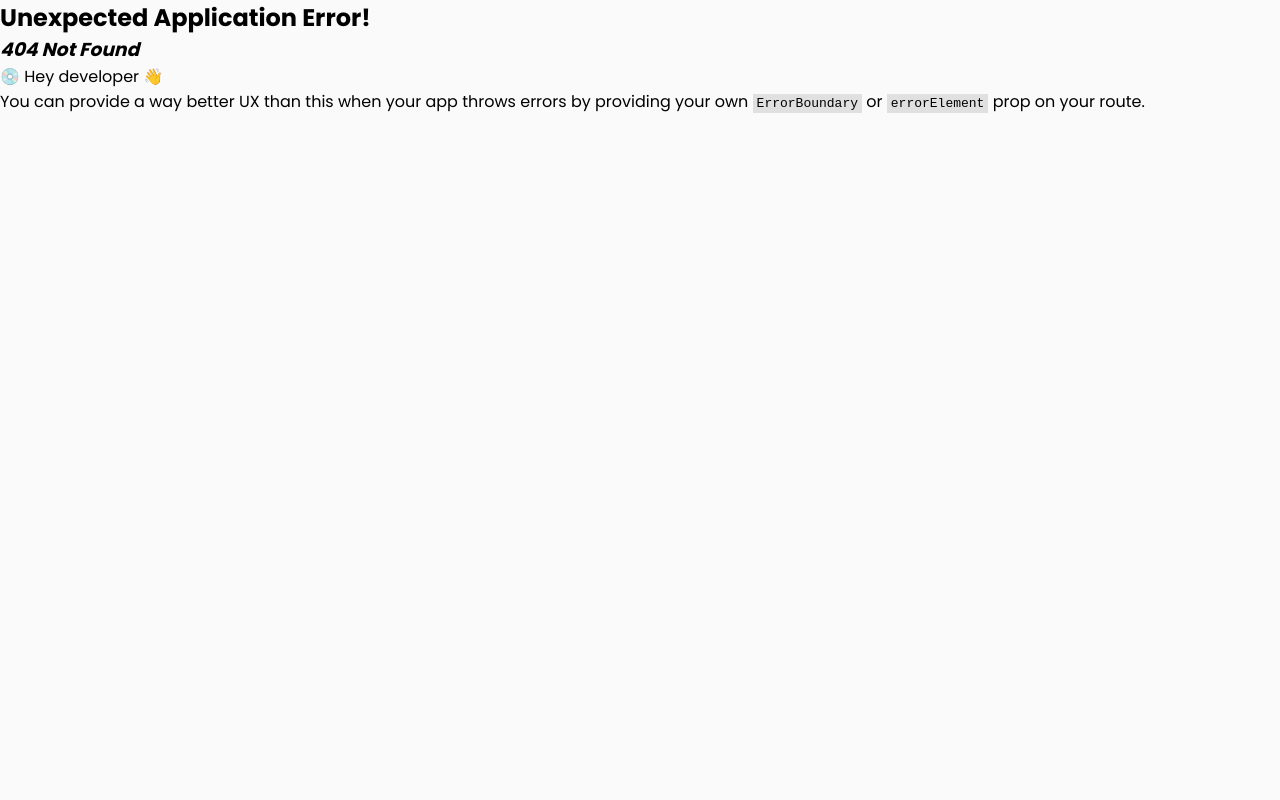
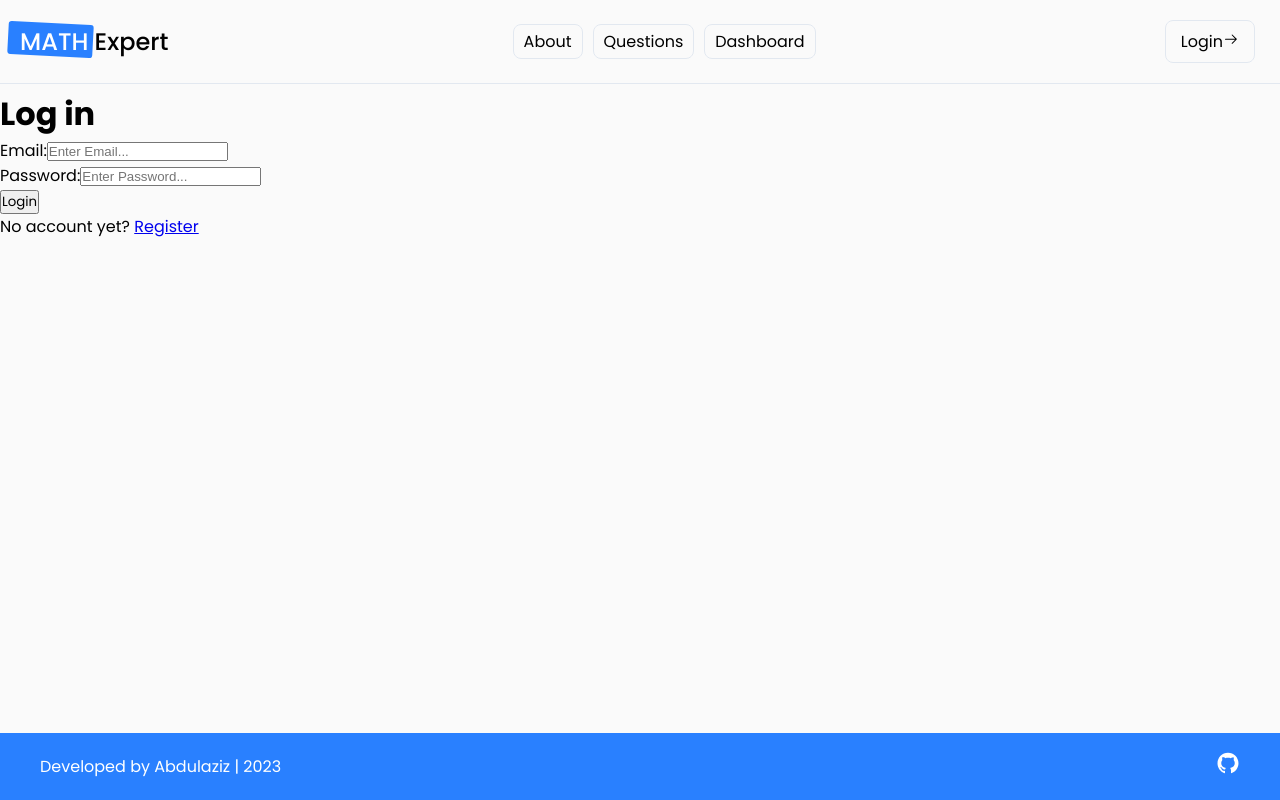
Before and after one commit to iamalaziz/math-expert, a React (Create React App) app in the folder frontend/: page /login in a window 1280 px wide. Before the commit this address had no page. Built offline with nearby package versions, Linux system fonts and the light colour scheme.

Commit message:
login form start

```diff
--- a/frontend/src/components/App/App.js
+++ b/frontend/src/components/App/App.js
@@ -1,4 +1,4 @@
-import Header from '../Nav/Header';
+import Header from '../Header/Header';
 import Footer from '../Footer/Footer';
 import { Outlet } from 'react-router-dom';
 import './_app.scss';
--- a/frontend/src/components/App/_app.scss
+++ b/frontend/src/components/App/_app.scss
@@ -6,6 +6,8 @@
     main {
       flex: auto;
       overflow: hidden;
+      padding-top: 90px;
+      // needs to be changed after header is done
     }
   }
 }
--- a/frontend/src/components/Nav/Header.jsx
+++ b/frontend/src/components/Header/Header.jsx
@@ -1,13 +1,15 @@
 import React from 'react';
 import { Link } from 'react-router-dom';
+
+import { GoArrowRight } from 'react-icons/go';
 import './_header.scss';
 
 const Header = () => {
   return (
     <header>
       <div className="container">
-        <h1>
-          <span className="paint">MATH</span> Trainer
+        <h1 className="logo">
+          <span className="paint">MATH</span> Expert
         </h1>
         <nav>
           <ul>
@@ -22,6 +24,12 @@ const Header = () => {
             </li>
           </ul>
         </nav>
+        <Link to="/login" className="login-btn">
+          Login
+          <span>
+            <GoArrowRight />
+          </span>
+        </Link>
       </div>
     </header>
   );
--- /dev/null
+++ b/frontend/src/components/Header/_header.scss
@@ -0,0 +1,57 @@
+header {
+  border-bottom: 1px solid rgb(226, 232, 240);
+  position: fixed;
+  top: 0;
+  left: 0;
+  width: 100%;
+  .container {
+    max-width: 80rem;
+    display: flex;
+    justify-content: space-between;
+    align-items: center;
+    margin: auto;
+    padding: 20px;
+    .logo {
+      font-size: 1.5rem;
+      font-weight: 500;
+      position: relative;
+      .paint {
+        &::after {
+          transform: rotate(3deg);
+          width: 125%;
+          left: -18%;
+          top: -5%;
+        }
+      }
+
+    }
+    ul {
+      display: flex;
+      li {
+        list-style-type: none;
+        a {
+          text-decoration: none;
+          color: black;
+          padding: 5px 10px;
+          border: 1px solid rgb(226, 232, 240);
+          border-radius: 8px;
+          margin: 0 5px;
+          &:hover {
+            background-color: rgba(229, 231, 235, 0.5);
+          }
+        }
+      }
+    }
+    .login-btn {
+      text-decoration: none;
+      color: black;
+      padding: 8px 15px;
+      border: 1px solid rgb(226, 232, 240);
+      border-radius: 8px;
+      margin: 0 5px;
+      &:hover {
+        background-color: rgba(229, 231, 235, 0.5);
+      }
+    }
+  }
+}
--- a/frontend/src/components/Nav/_header.scss
+++ /dev/null
@@ -1,16 +0,0 @@
-.container {
-  display: flex;
-  justify-content: space-between;
-  ul {
-    display: flex;
-    li {
-      list-style-type: none;
-      a {
-        text-decoration: none;
-        color: black;
-        padding: 10px;
-        border: 1px solid black;
-      }
-    }
-  }
-}
--- a/frontend/src/index.js
+++ b/frontend/src/index.js
@@ -6,6 +6,7 @@ import HomeScreen from './screens/HomeScreen';
 import QuestionsScreen from './screens/QuestionsScreen/QuestionsScreen';
 import TestScreen from './screens/TestScreen/TestScreen';
 import DashboardScreen from './screens/DashboardScreen';
+import LoginScreen from './screens/LoginScreen/LoginScreen';
 
 import { Provider } from 'react-redux';
 import store from './store.js';
@@ -24,6 +25,7 @@ const router = createBrowserRouter(
       <Route path="/questions" element={<QuestionsScreen />}></Route>
       <Route path="/questions/:id" element={<TestScreen />}></Route>
       <Route path="/dashboard" element={<DashboardScreen />}></Route>
+      <Route path="/login" element={<LoginScreen />}></Route>
     </Route>
   )
 );
--- a/frontend/src/index.scss
+++ b/frontend/src/index.scss
@@ -6,14 +6,38 @@
   margin: 0;
   padding: 0;
   box-sizing: border-box;
-  // outline: 1px solid red;
+  // outline: 1px solid rgb(246, 111, 111);
 }
 html {
   scroll-behavior: smooth;
 }
 body {
-  font-family: "Poppins";
+  font-family: 'Poppins';
   width: 100%;
   height: 100vh;
   background-color: #fafafa;
 }
+h1,
+h2,
+h3,
+h4,
+h5,
+h6,
+a,
+button {
+  font-family: 'Poppins';
+}
+.paint {
+  position: relative;
+  color: #fff;
+  z-index: 1;
+  &::after {
+    content: "";
+    position: absolute;
+    background: #2980FF;
+    width: 100%;
+    height: 100%;
+    border-radius: 3px;
+    z-index: -1;
+  }
+}
--- /dev/null
+++ b/frontend/src/screens/LoginScreen/LoginScreen.jsx
@@ -0,0 +1,48 @@
+import React from 'react';
+import { useState } from 'react';
+import { Link } from 'react-router-dom';
+
+const LoginScreen = () => {
+  const { email, setEmail } = useState('');
+  const { password, setPassword } = useState('');
+
+  const submitHandler = (e) => {
+    e.preventDefault();
+
+  }
+  return (
+    <div className="login">
+      <h1>Log in</h1>
+      <form onSubmit={submitHandler}>
+        <div>
+          <label>Email:</label>
+          <input
+            type="email"
+            name="email"
+            placeholder="Enter Email..."
+            value={email}
+            onChange={(e) => setEmail(e.target.value)}
+            required
+          />
+        </div>
+        <div>
+          <label>Password:</label>
+          <input
+            type="password"
+            placeholder="Enter Password..."
+            name="password"
+            value={password}
+            onChange={(e) => setPassword(e.target.value)}
+            required
+          />
+        </div>
+        <button type="submit">Login</button>
+      </form>
+      <div>
+        <p>No account yet? <Link to='/register'>Register</Link></p>
+      </div>
+    </div>
+  );
+};
+
+export default LoginScreen;
--- a/frontend/src/slices/authSlice.js
+++ b/frontend/src/slices/authSlice.js
@@ -17,7 +17,6 @@ const authSlice = createSlice({
   },
 });
 
-console.log(authSlice.actions)
 
 export const { setCredentials } = authSlice.actions;
 
```
